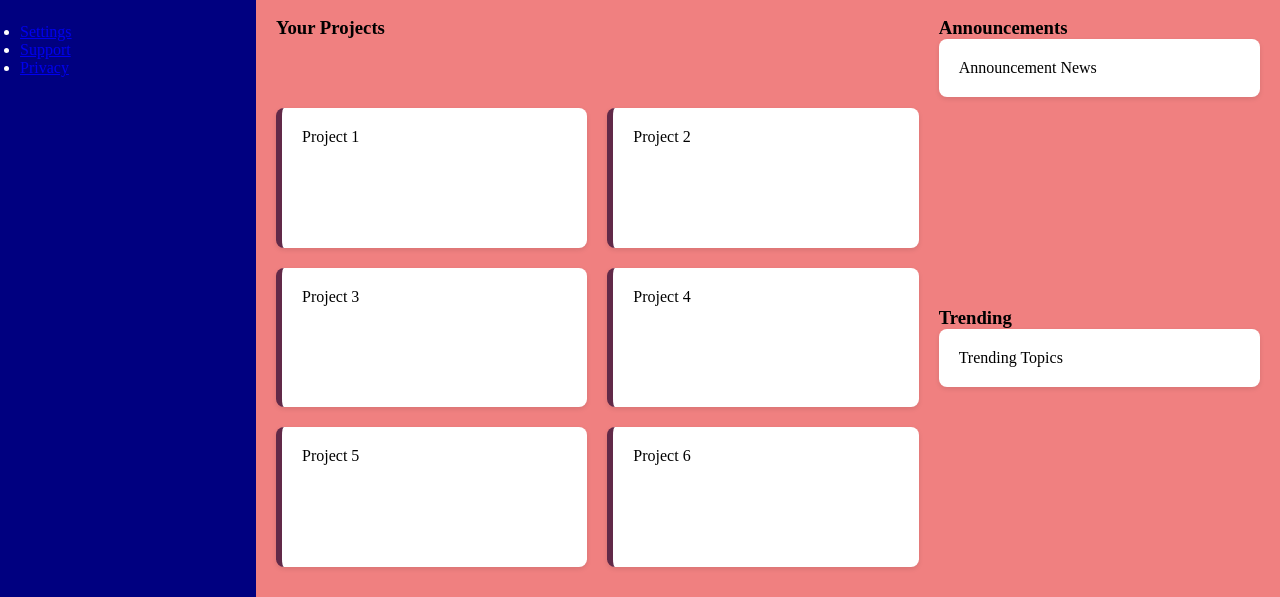
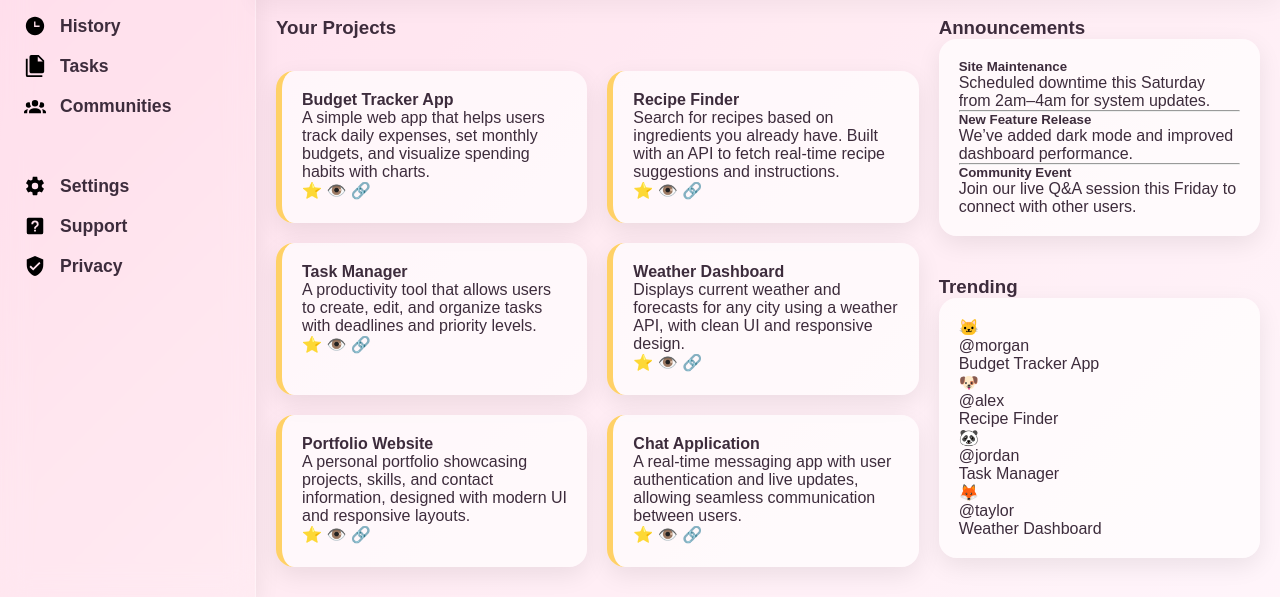
Before and after one commit to Car-riane/AdminDash, a plain HTML site: page index.html in a window 1280 px wide. Shown: the part 203-800 px from the top of the page. Drawn offline with Linux system fonts and the light colour scheme.

Commit message:
Updated the Project cards and announcement and trending

```diff
--- a/index.html
+++ b/index.html
@@ -12,24 +12,73 @@
   <div class="container">
     <div class="sidebar">
       <div class="sidebar-top">
-        <div class="logo">Dashboard</div>
+        <div class="logo">
+          <img src="./icons/view-dashboard.svg" alt="" class="sidebar-icon logo-icon">
+          <span>Dashboard</span>
+        </div>
       </div>
 
       <ul class="sidebar-nav">
-        <li><a href="#">Home</a></li>
-        <li><a href="#">Profile</a></li>
-        <li><a href="#">Messages</a></li>
-        <li><a href="#">History</a></li>
-        <li><a href="#">Tasks</a></li>
-        <li><a href="#">Communities</a></li>
+        <li>
+          <a href="#">
+            <img src="./icons/home.svg" alt="" class="sidebar-icon">
+            <span>Home</span>
+          </a>
+        </li>
+        <li>
+          <a href="#">
+            <img src="./icons/card-account-details-outline.svg" alt="" class="sidebar-icon">
+            <span>Profile</span>
+          </a>
+        </li>
+        <li>
+          <a href="#">
+            <img src="./icons/message-reply.svg" alt="" class="sidebar-icon">
+            <span>Messages</span>
+          </a>
+        </li>
+        <li>
+          <a href="#">
+            <img src="./icons/clock-time-three.svg" alt="" class="sidebar-icon">
+            <span>History</span>
+          </a>
+        </li>
+        <li>
+          <a href="#">
+            <img src="./icons/file-multiple.svg" alt="" class="sidebar-icon">
+            <span>Tasks</span>
+          </a>
+        </li>
+        <li>
+          <a href="#">
+            <img src="./icons/account-group.svg" alt="" class="sidebar-icon">
+            <span>Communities</span>
+          </a>
+        </li>
       </ul>
 
       <ul class="sidebar-bottom">
-        <li><a href="#">Settings</a></li>
-        <li><a href="#">Support</a></li>
-        <li><a href="#">Privacy</a></li>
+        <li>
+          <a href="#">
+            <img src="./icons/cog.svg" alt="" class="sidebar-icon">
+            <span>Settings</span>
+          </a>
+        </li>
+        <li>
+          <a href="#">
+            <img src="./icons/help-box.svg" alt="" class="sidebar-icon">
+            <span>Support</span>
+          </a>
+        </li>
+        <li>
+          <a href="#">
+            <img src="./icons/shield-check.svg" alt="" class="sidebar-icon">
+            <span>Privacy</span>
+          </a>
+        </li>
       </ul>
     </div>
+
     <div class="header">
       <div class="header-top-left">
         <span>🔍</span>
@@ -56,28 +105,139 @@
         <button>Share</button>
       </div>
     </div>
+
     <div class="main-content">
       <div class="projects-section">
         <h3>Your Projects</h3>
         <div class="projects-grid">
-          <div class="card">Project 1</div>
-          <div class="card">Project 2</div>
-          <div class="card">Project 3</div>
-          <div class="card">Project 4</div>
-          <div class="card">Project 5</div>
-          <div class="card">Project 6</div>
+          <div class="card">
+            <div>
+              <h4>Budget Tracker App</h4>
+              <p>
+                A simple web app that helps users track daily expenses, set monthly budgets,
+                and visualize spending habits with charts.
+              </p>
+            </div>
+            <div class="card-icons">⭐ 👁️ 🔗</div>
+          </div>
+
+          <div class="card">
+            <div>
+              <h4>Recipe Finder</h4>
+              <p>
+                Search for recipes based on ingredients you already have. Built with an API
+                to fetch real-time recipe suggestions and instructions.
+              </p>
+            </div>
+            <div class="card-icons">⭐ 👁️ 🔗</div>
+          </div>
+
+          <div class="card">
+            <div>
+              <h4>Task Manager</h4>
+              <p>
+                A productivity tool that allows users to create, edit, and organize tasks
+                with deadlines and priority levels.
+              </p>
+            </div>
+            <div class="card-icons">⭐ 👁️ 🔗</div>
+          </div>
+
+          <div class="card">
+            <div>
+              <h4>Weather Dashboard</h4>
+              <p>
+                Displays current weather and forecasts for any city using a weather API,
+                with clean UI and responsive design.
+              </p>
+            </div>
+            <div class="card-icons">⭐ 👁️ 🔗</div>
+          </div>
+
+          <div class="card">
+            <div>
+              <h4>Portfolio Website</h4>
+              <p>
+                A personal portfolio showcasing projects, skills, and contact information,
+                designed with modern UI and responsive layouts.
+              </p>
+            </div>
+            <div class="card-icons">⭐ 👁️ 🔗</div>
+          </div>
+
+          <div class="card">
+            <div>
+              <h4>Chat Application</h4>
+              <p>
+                A real-time messaging app with user authentication and live updates,
+                allowing seamless communication between users.
+              </p>
+            </div>
+            <div class="card-icons">⭐ 👁️ 🔗</div>
+          </div>
         </div>
       </div>
 
       <div class="side-panels">
         <div class="announcements">
           <h3>Announcements</h3>
-          <div class="panel-card">Announcement News</div>
+          <div class="panel-card">
+            <div class="announcement">
+              <h5>Site Maintenance</h5>
+              <p>Scheduled downtime this Saturday from 2am–4am for system updates.</p>
+            </div>
+
+            <hr>
+
+            <div class="announcement">
+              <h5>New Feature Release</h5>
+              <p>We’ve added dark mode and improved dashboard performance.</p>
+            </div>
+
+            <hr>
+
+            <div class="announcement">
+              <h5>Community Event</h5>
+              <p>Join our live Q&A session this Friday to connect with other users.</p>
+            </div>
+          </div>
         </div>
 
         <div class="trending">
           <h3>Trending</h3>
-          <div class="panel-card">Trending Topics</div>
+          <div class="panel-card">
+            <div class="trending-user">
+              <span>🐱</span>
+              <div>
+                <p>@morgan</p>
+                <p>Budget Tracker App</p>
+              </div>
+            </div>
+
+            <div class="trending-user">
+              <span>🐶</span>
+              <div>
+                <p>@alex</p>
+                <p>Recipe Finder</p>
+              </div>
+            </div>
+
+            <div class="trending-user">
+              <span>🐼</span>
+              <div>
+                <p>@jordan</p>
+                <p>Task Manager</p>
+              </div>
+            </div>
+
+            <div class="trending-user">
+              <span>🦊</span>
+              <div>
+                <p>@taylor</p>
+                <p>Weather Dashboard</p>
+              </div>
+            </div>
+          </div>
         </div>
       </div>
     </div>
--- a/styles.css
+++ b/styles.css
@@ -4,10 +4,16 @@
   box-sizing: border-box;
 }
 
+body {
+  background: linear-gradient(135deg, #ffd6e7, #ffe8f0, #fff6fb);
+  min-height: 100vh;
+  font-family: Arial, Helvetica, sans-serif;
+  color: #3d2c3c;
+}
+
 .container {
   display: grid;
   height: 100vh;
-
   grid-template: 25% 75% / 20% 80%;
   grid-template-areas:
     "sidebar header"
@@ -16,24 +22,34 @@
 
 .sidebar {
   grid-area: sidebar;
-  background-color: navy;
-  color: white;
+  color: #3d2c3c;
 
   display: grid;
-  grid-template-rows: auto auto 1fr;
-  padding: 20px;
+  grid-template-rows: auto auto 1fr auto;
+  padding: 24px;
   gap: 40px;
+
+  background: rgba(255, 255, 255, 0.14);
+  backdrop-filter: blur(14px);
+  -webkit-backdrop-filter: blur(14px);
+  border-right: 1px solid rgba(255, 255, 255, 0.35);
+  box-shadow: 0 8px 24px rgba(0, 0, 0, 0.08);
 }
 
 .header {
   grid-area: header;
-  background-color: white;
 
   display: grid;
   grid-template-columns: 2fr 1fr;
   grid-template-rows: auto auto;
-  padding: 16px 32px;
+  padding: 20px 32px;
   gap: 20px;
+
+  background: rgba(255, 255, 255, 0.22);
+  backdrop-filter: blur(14px);
+  -webkit-backdrop-filter: blur(14px);
+  border-bottom: 1px solid rgba(255, 255, 255, 0.35);
+  box-shadow: 0 8px 24px rgba(0, 0, 0, 0.05);
 }
 
 .header-top-left,
@@ -69,16 +85,24 @@
   padding: 10px 14px;
   border: none;
   border-radius: 999px;
-  background-color: #e2e8f0;
+  background: rgba(255, 255, 255, 0.55);
+  color: #3d2c3c;
+  outline: none;
+}
+
+.header input::placeholder {
+  color: #7f6a78;
 }
 
 .header button {
   border: none;
   border-radius: 999px;
   padding: 10px 24px;
-  background-color: #1992d4;
+  background: #ff8fb1;
   color: white;
   font-weight: bold;
+  box-shadow: 0 4px 10px rgba(255, 143, 177, 0.35);
+  cursor: pointer;
 }
 
 .greeting p,
@@ -103,18 +127,21 @@
   font-size: 0.95rem;
   white-space: nowrap;
 }
+
 .main-content {
   grid-area: main;
-  background-color: lightcoral;
   padding: 20px;
 
   display: grid;
   grid-template-columns: 2fr 1fr;
   gap: 20px;
+
+  background: rgba(255, 240, 246, 0.28);
 }
+
 .projects-section {
   display: grid;
-  gap: 12 px;
+  gap: 12px;
   margin-bottom: 10px;
 }
 
@@ -130,19 +157,66 @@
   gap: 20px;
 }
 
-.card{
-  background-color: white;
-  border-radius: 8px;
+.card {
+  background: rgba(255, 255, 255, 0.68);
+  border-radius: 18px;
   padding: 20px;
   min-height: 120px;
-
-  box-shadow: 0 2px 5px rgba(0, 0, 0, 0.1);
-  border-left: 6px solid rgb(97, 41, 72);
+  box-shadow: 0 8px 24px rgba(0, 0, 0, 0.08);
+  border-left: 6px solid #ffd166;
 }
 
 .panel-card {
-  background-color: white;
-  border-radius: 8px;
+  background: rgba(255, 255, 255, 0.68);
+  border-radius: 18px;
   padding: 20px;
-  box-shadow: 0 2px 5px rgba(0,0,0,0.1);
+  box-shadow: 0 8px 24px rgba(0, 0, 0, 0.08);
 }
+
+.logo {
+  display: flex;
+  align-items: center;
+  gap: 12px;
+  font-size: 1.75rem;
+  font-weight: 700;
+  color: #2a1f28;
+}
+
+.sidebar ul {
+  list-style: none;
+}
+
+.sidebar-nav,
+.sidebar-bottom {
+  padding: 0;
+  margin: 0;
+}
+
+.sidebar-nav li,
+.sidebar-bottom li {
+  margin-bottom: 18px;
+}
+
+.sidebar a {
+  display: flex;
+  align-items: center;
+  gap: 14px;
+  color: #3d2c3c;
+  text-decoration: none;
+  font-weight: 700;
+  font-size: 1.1rem;
+}
+
+.sidebar a:hover {
+  opacity: 0.75;
+}
+
+.sidebar-icon {
+  width: 22px;
+  height: 22px;
+}
+
+.logo-icon {
+  width: 34px;
+  height: 34px;
+}
```
Also changed, not shown: icons/account-group.svg (added), icons/card-account-details-outline.svg (added), icons/card-account-details.svg (added), icons/clock-time-three.svg (added), icons/cog.svg (added), icons/file-multiple.svg (added), icons/help-box.svg (added), icons/home.svg (added), icons/message-reply.svg (added), icons/shield-check.svg (added), icons/view-dashboard.svg (added).
